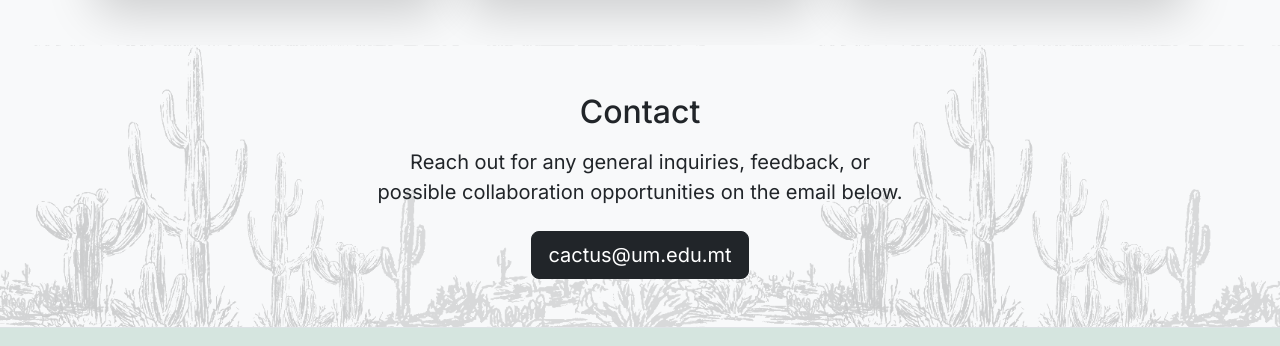
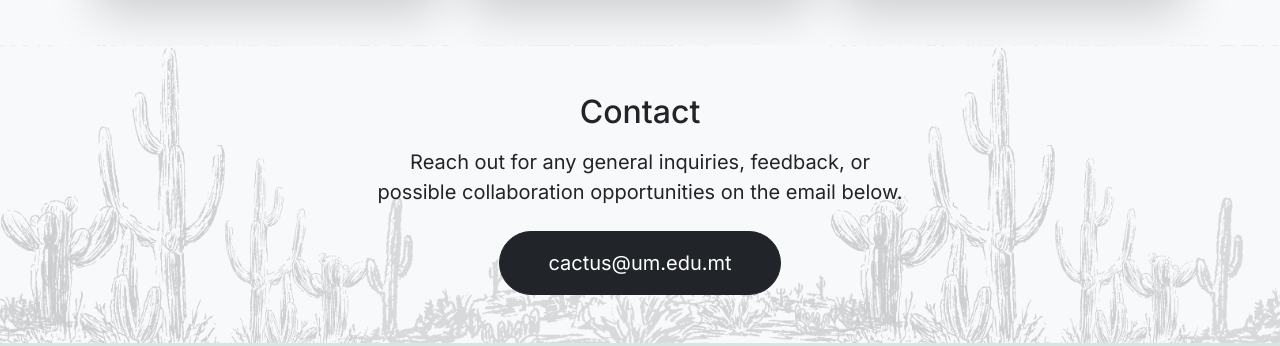
Before and after one commit to hci-lab-um/cactus, an Electron app: page docs/index.html in a window 1280 px wide. Shown: the part 4004-4350 px from the top of the page. Drawn offline with nearby package versions, Linux system fonts and the light colour scheme.

Commit message:
updated button styling on website

```diff
--- a/docs/index.html
+++ b/docs/index.html
@@ -685,7 +685,7 @@
                         <h2 class="mb-3">Contact</h2>
                         <p class="lead mb-4">Reach out for any general inquiries, feedback, or possible collaboration
                             opportunities on the email below.</p>
-                        <a href="mailto:cactus@um.edu.mt" class="btn btn-dark btn-lg">cactus@um.edu.mt</a>
+                        <a href="mailto:cactus@um.edu.mt" class="btn btn-dark btn-lg btn hero-button-primary rounded-pill py-3 px-5">cactus@um.edu.mt</a>
                     </div>
                 </div>
             </div>
```
